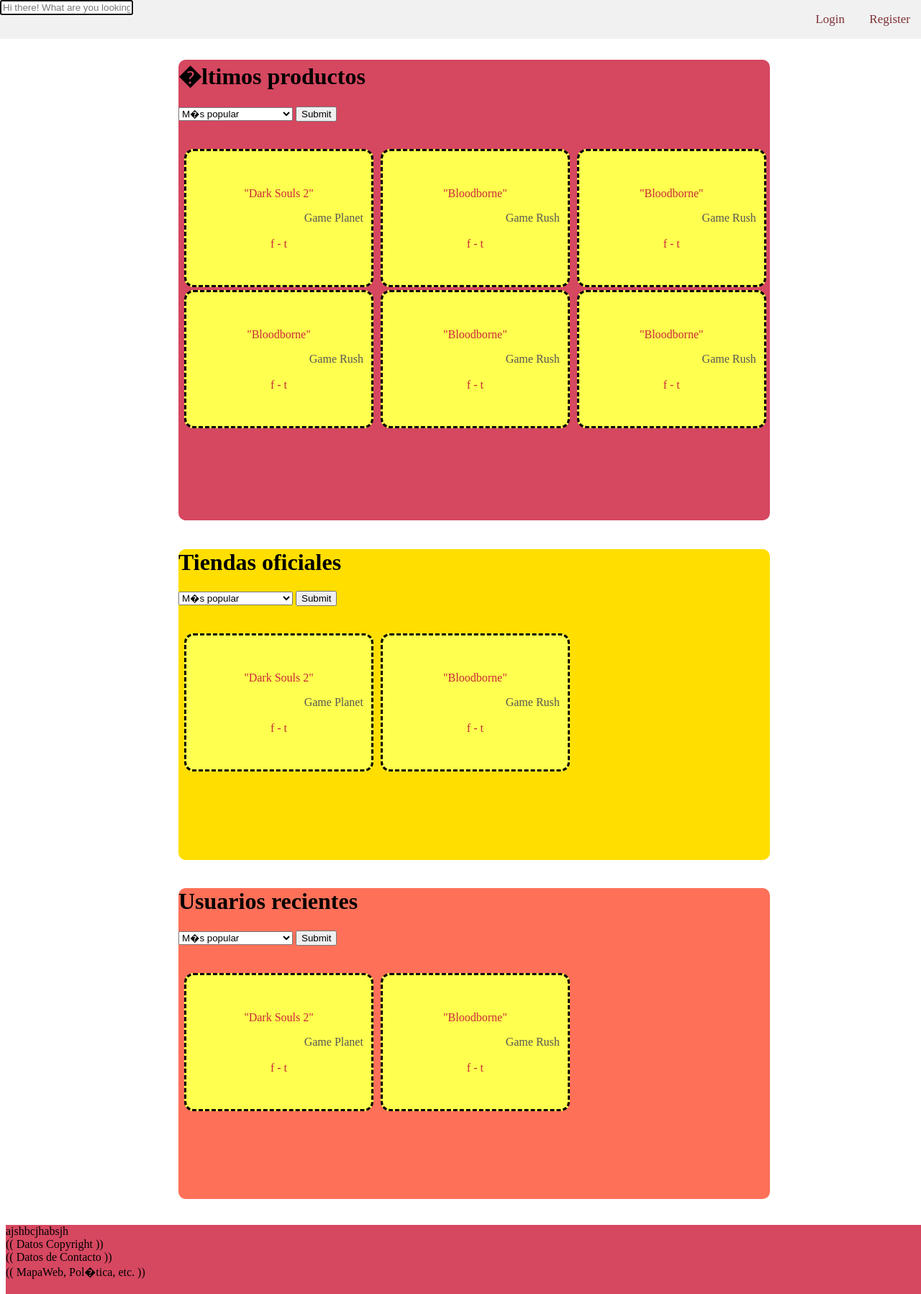
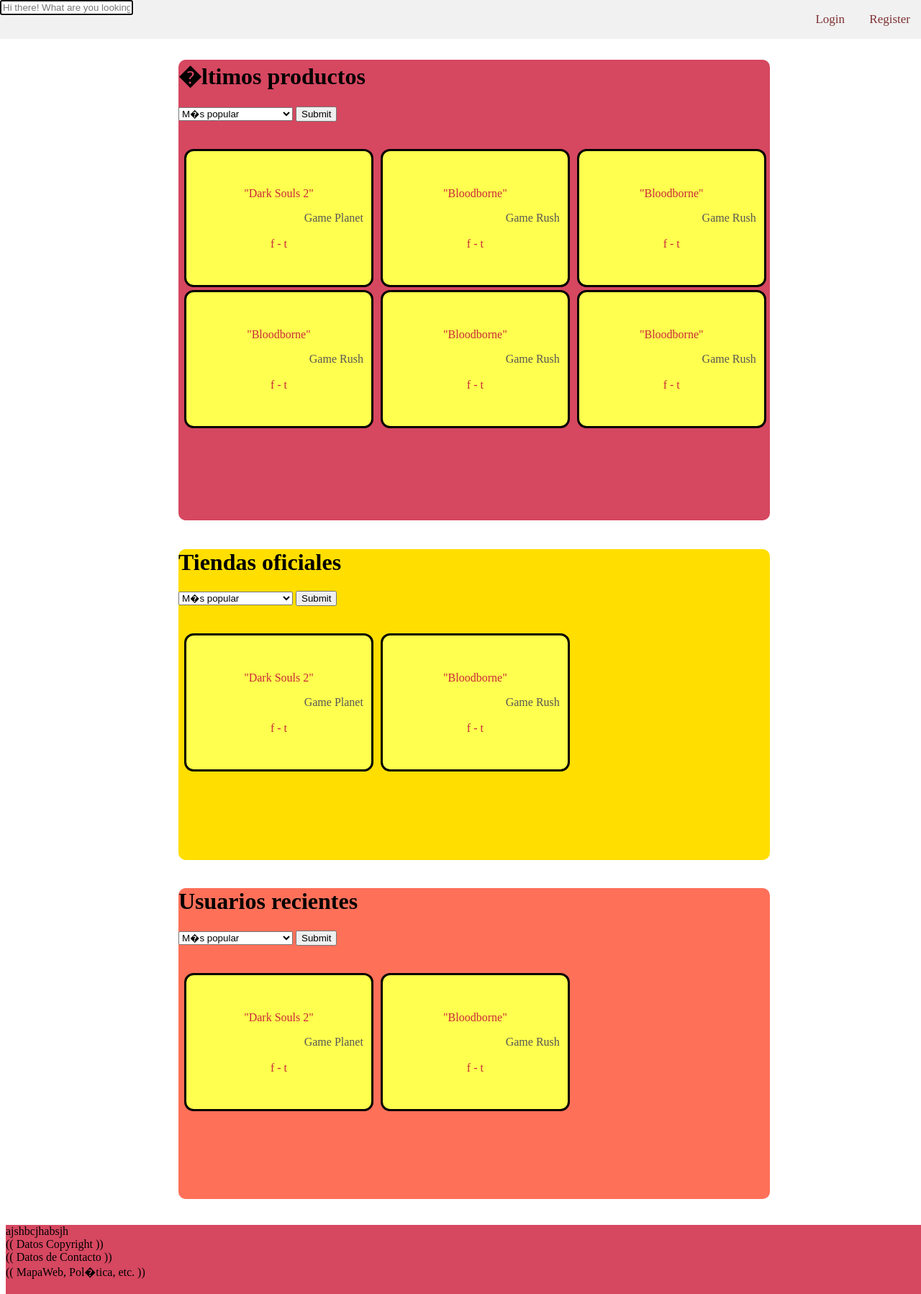
Before and after one commit to Salva100/Glitchstore, a PHP site: page /Web/LogIn.php in a window 1280 px wide. Shown: the whole page at 72% size. Run offline with PHP 8.4, Linux system fonts and the light colour scheme; some libraries are stand-ins or nearby versions; some web fonts are replaced.

Commit message:
Solid
solid

```diff
--- a/CSS/GeneralGS.css
+++ b/CSS/GeneralGS.css
@@ -115,7 +115,7 @@
 	position:relative;
 	margin-left: .5em;
 
-	border:dashed;
+	border:solid;
 	border-radius: 13px;
 	border-color:#000000;
 }
```
